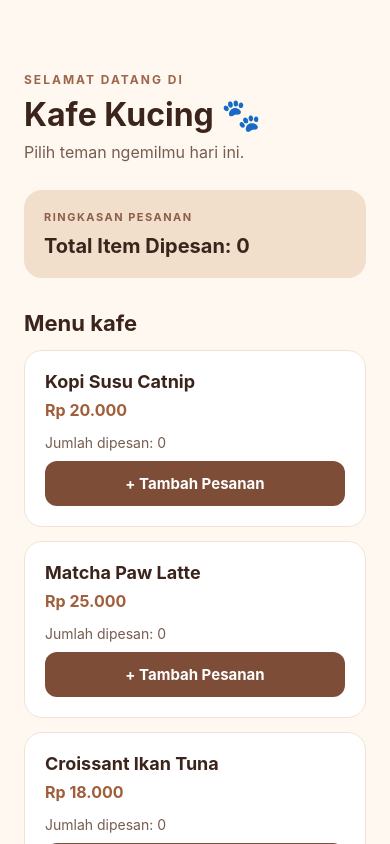
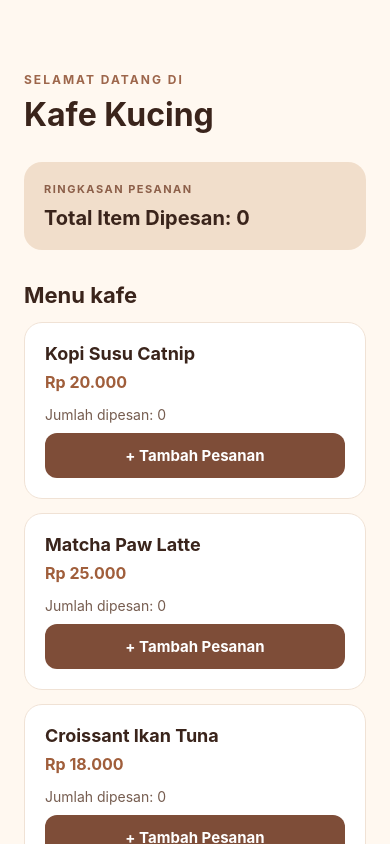
Before and after one commit to erron8/Pengelolaan-PropsState-pada-ReactNative, a React Native app: screen / in a window 390 px wide. Built offline with nearby package versions, Linux system fonts and the light colour scheme.

Commit message:
Simplify cafe header text

```diff
--- a/App.js
+++ b/App.js
@@ -21,8 +21,7 @@ export default function App() {
     <View style={styles.layar}>
       <ScrollView contentContainerStyle={styles.container}>
         <Text style={styles.sapaan}>SELAMAT DATANG DI</Text>
-        <Text style={styles.judul}>Kafe Kucing 🐾</Text>
-        <Text style={styles.deskripsi}>Pilih teman ngemilmu hari ini.</Text>
+        <Text style={styles.judul}>Kafe Kucing</Text>
         <OrderSummary totalCount={totalPesanan} />
         <Text style={styles.subjudul}>Menu kafe</Text>
         {DAFTAR_MENU.map((menu) => (
@@ -43,7 +42,6 @@ const styles = StyleSheet.create({
   layar: { flex: 1, backgroundColor: '#FFF8F0' },
   container: { paddingHorizontal: 24, paddingTop: 72, paddingBottom: 40, width: '100%', maxWidth: 520, alignSelf: 'center' },
   sapaan: { color: '#9D664B', fontSize: 12, fontWeight: 'bold', letterSpacing: 2 },
-  judul: { color: '#3A241B', fontSize: 32, fontWeight: 'bold', marginTop: 8 },
-  deskripsi: { color: '#765D50', fontSize: 16, marginTop: 8, marginBottom: 28 },
+  judul: { color: '#3A241B', fontSize: 32, fontWeight: 'bold', marginTop: 8, marginBottom: 28 },
   subjudul: { color: '#3A241B', fontSize: 22, fontWeight: 'bold', marginTop: 32, marginBottom: 14 },
 });
```
